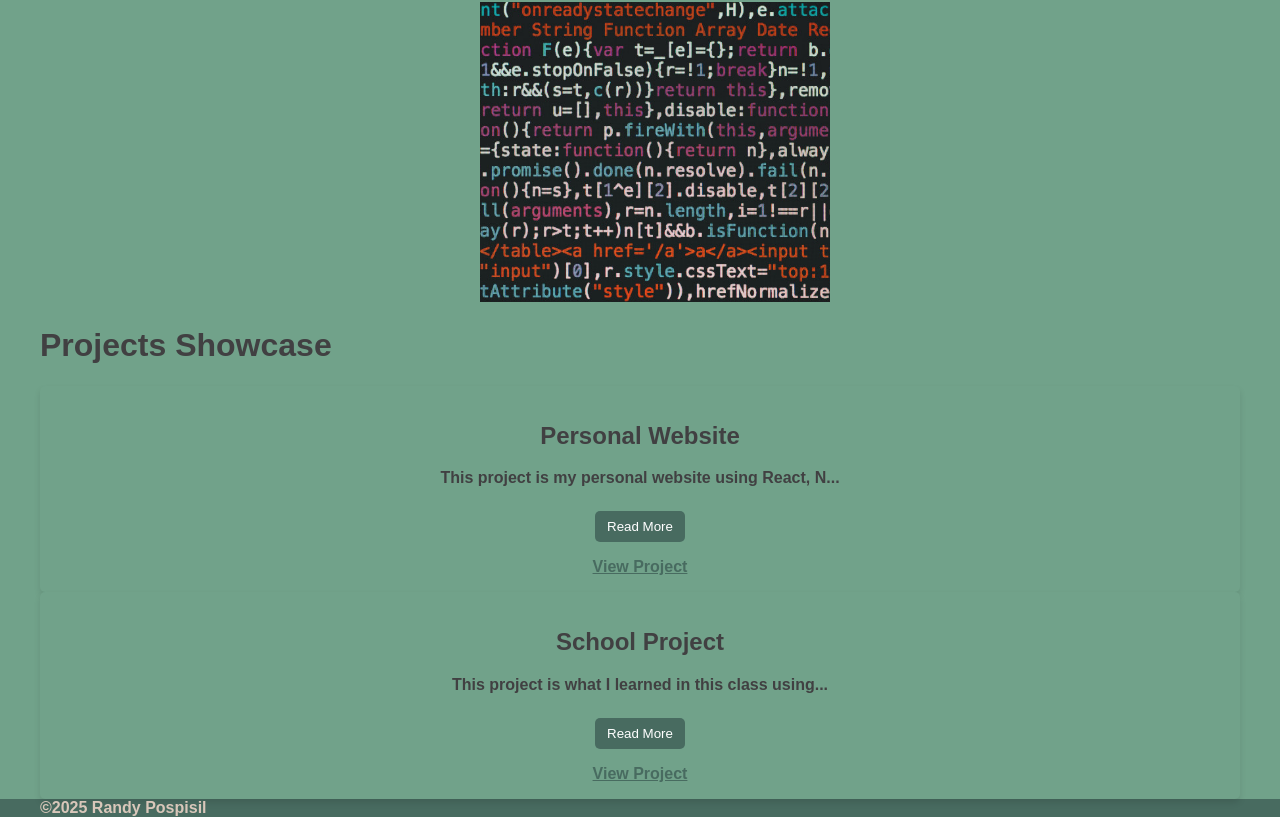
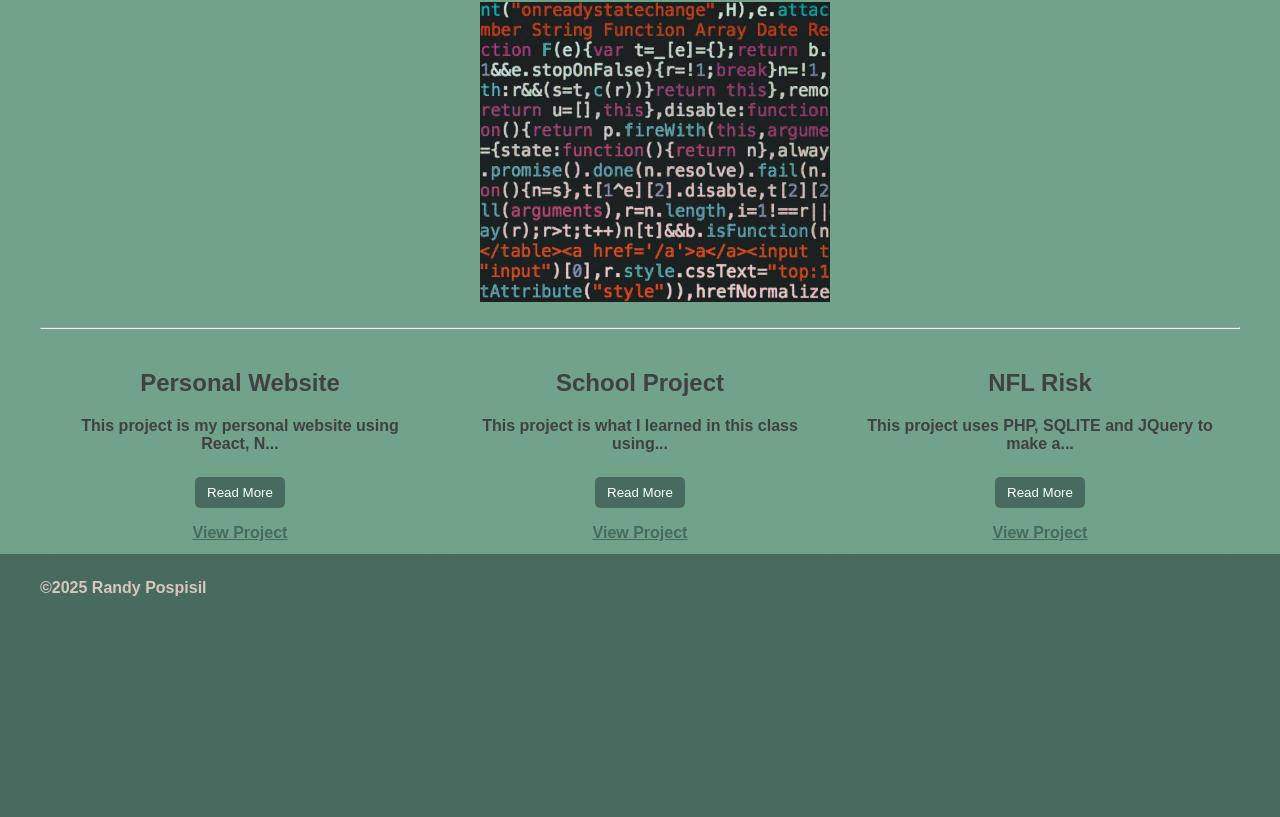
Before and after one commit to posisme/first-app, a React (Vite) app: page / in a window 1280 px wide. Shown: the part 1438-2255 px from the top of the page. After the commit the page ends 2035 px from the top, so only its background shows below. Built offline with nearby package versions, Linux system fonts and the light colour scheme.

Commit message:
homework week 9

```diff
--- a/src/components/Home/Home.jsx
+++ b/src/components/Home/Home.jsx
@@ -24,7 +24,7 @@ return(
         <div id='skillscards'>
           <SkillsGallery />
         </div>
-
+        <hr />
 
       <div id='projects'>
         <ProjectList />
--- a/src/components/ProjectCard/ProjectCard.jsx
+++ b/src/components/ProjectCard/ProjectCard.jsx
@@ -5,17 +5,17 @@ function ProjectCard(props) {
     const [showMore, setShowMore] = useState(false);
     console.log(props);
     return (
-        <div className="card">
-            <h2 className="card__title">{props.title}</h2>
-            <p className="card__description">{showMore ? props.description : props.description.slice(0, 50) + "..."}</p>
+        <div className="project">
+            <h2 className="project__title">{props.title}</h2>
+            <p className="project__description">{showMore ? props.description : props.description.slice(0, 50) + "..."}</p>
             <button
                 onClick={() => setShowMore(!showMore)}
-                className="card__button card__button--toggle"
+                className="project__button card__button--toggle"
             >
                 {showMore ? "Read Less" : "Read More"}
             </button>
-            <a href={props.link} className="card__link">View Project</a>
-            {/* <Link to={props.link} className="card__link">View Project</Link> */}
+            {/* <a href={props.link} className="card__link">View Project</a> */}
+            <Link to={props.link} className="project__link">View Project</Link>
         </div>
     );
 }
--- a/src/components/ProjectCard/ProjectDetail.jsx
+++ b/src/components/ProjectCard/ProjectDetail.jsx
@@ -1,8 +1,10 @@
 import { useParams, Link } from "react-router-dom";
+import { projectListArr } from "./ProjectList";
 
 function ProjectDetail() {
     const { id } = useParams();
-
+    let project = projectListArr.filter((f)=>{if(f.id == id){return f;}});
+    console.log(project);
     return (<>
         <header className='header'>
       <div className="wrapper header__wrapper">
@@ -14,8 +16,10 @@ function ProjectDetail() {
         <main  className="main">
         <div className="wrapper">
         <div className="project-detail">
-            <h1 className="project-detail__title">Project {id}</h1>
-            <p className="project-detail__text">More details about project {id}...</p>
+            <h1 className="project-detail__title">{project[0].title}</h1>
+            <p className="project-detail__short">{project[0].short}</p>
+            <p className="project-detail__long">{project[0].long}</p>
+            <p>GitHub: <Link to={project[0].gitlink} target="_blank" className="project-detail__gitlink">{project[0].gitlink}</Link></p>
             <Link to="/" className="project-detail__link">Back to Projects</Link>
         </div>
         </div>
--- a/src/components/ProjectCard/ProjectList.jsx
+++ b/src/components/ProjectCard/ProjectList.jsx
@@ -1,25 +1,45 @@
 import ProjectCard from "./ProjectCard";
 
+const projectListArr = [
+    {
+        id: "personal-website", title: "Personal Website",
+        short: "This project is my personal website using React, NodeJS, and SQLite to show pictures, writings, and about me.",
+        long:"Lorem ipsum dolor sit amet consectetur, adipisicing elit. Officia cum, dolore eligendi obcaecati suscipit accusantium, saepe ullam deserunt quam rem corrupti? Dolor perspiciatis, inventore sunt incidunt iure natus. Ullam explicabo voluptatibus itaque vel error quod rerum molestias totam, non ab sunt excepturi vitae quia consectetur ex adipisci libero sapiente.",
+        gitlink: "https://github.com/posisme/personalwebsite"
+    },
+    {
+        id: "school-project", title: "School Project",
+        short: "This project is what I learned in this class using React and Sass.",
+        long:"Lorem ipsum dolor sit amet consectetur, adipisicing elit. Officia cum, dolore eligendi obcaecati suscipit accusantium, saepe ullam deserunt quam rem corrupti? Dolor perspiciatis, inventore sunt incidunt iure natus. Ullam explicabo voluptatibus itaque vel error quod rerum molestias totam, non ab sunt excepturi vitae quia consectetur ex adipisci libero sapiente.",
+
+        gitlink: "https://github.com/posisme/first-app"
+    },
+    {
+        id: "nflrisk", title: "NFL Risk",
+        short: "This project uses PHP, SQLITE and JQuery to make a map with Google Maps for a fun Fantasy NFL game",
+        long:"Lorem ipsum dolor sit amet consectetur, adipisicing elit. Officia cum, dolore eligendi obcaecati suscipit accusantium, saepe ullam deserunt quam rem corrupti? Dolor perspiciatis, inventore sunt incidunt iure natus. Ullam explicabo voluptatibus itaque vel error quod rerum molestias totam, non ab sunt excepturi vitae quia consectetur ex adipisci libero sapiente.",
+
+        gitlink: "https://github.com/posisme/nflrisk"
+    }
+];
+
 function ProjectList() {
-    const projectList = [
-        { id: "personal-website", title: "Personal Website",
-            description: "This project is my personal website using React, NodeJS, and SQLite to show pictures, writings, and about me.",
-            link: "https://github.com/posisme/personalwebsite" },
-            { id: "school-project", title: "School Project",
-                description: "This project is what I learned in this class using React and Sass.",
-                link: "/projects/school-project" }
-    ];
+
 
     return (
         <div className="projects">
-            <h1 className="projects__title">Projects Showcase</h1>
-            <div className="projects__grid">
-                {projectList.map((project) => (
-                    <ProjectCard key={project.id} title={project.title} description={project.description} link={"/projects/"+project.id} />
+
+
+                {projectListArr.map((project) => (
+                    <ProjectCard key={project.id} title={project.title} description={project.short} gitlink={project.gitlink} link={"/projects/"+project.id} />
                 ))}
-            </div>
+
         </div>
     );
-}
+};
+
 
 export default ProjectList;
+export {
+    projectListArr
+}
--- a/src/sass/components/_projects.scss
+++ b/src/sass/components/_projects.scss
@@ -1,11 +1,19 @@
 @use "../util" as u;
-.card {
+.projects{
+    display: flex;
+    flex-direction: row;
+    flex-wrap: wrap;
+    margin: auto auto 25px auto;
+}
+.project{
+
+    max-width: 30%;
     background: var(--e-global-color-primary);
-    padding: 16px;
+    padding: 1%;
     border-radius: 5px;
-    @include u.box-shadow;
+    margin:auto;
     text-align: center;
-    max-height:200px;
+
 
 
         &__title {
@@ -37,14 +45,33 @@
                 color:darken(black, 10%)
             }
         }
+
 }
 
-
-.projects-detail{
+.project-detail{
     padding: 20px;
     text-align: center;
     &__title{
         font-size:2rem;
-        color:var(--e-global-color-primary);
+
+    }
+    &__short{
+        font-size:1.4rem;
+    }
+    &__long{
+        font-size:1rem;
+        font-weight: 100;
+    }
+    &__gitlink{}
+    &__link{
+        display:block;
+        color: white;
+        background-color: var(--e-global-color-secondary);
+        padding:5px;
+        margin-left:auto;
+        margin-right:auto;
+        margin-top:u.rem(5);
+        width:u.rem(100);
+        text-decoration: none;
     }
 }
```
Lines whose indentation alone changed are shown as unchanged.
